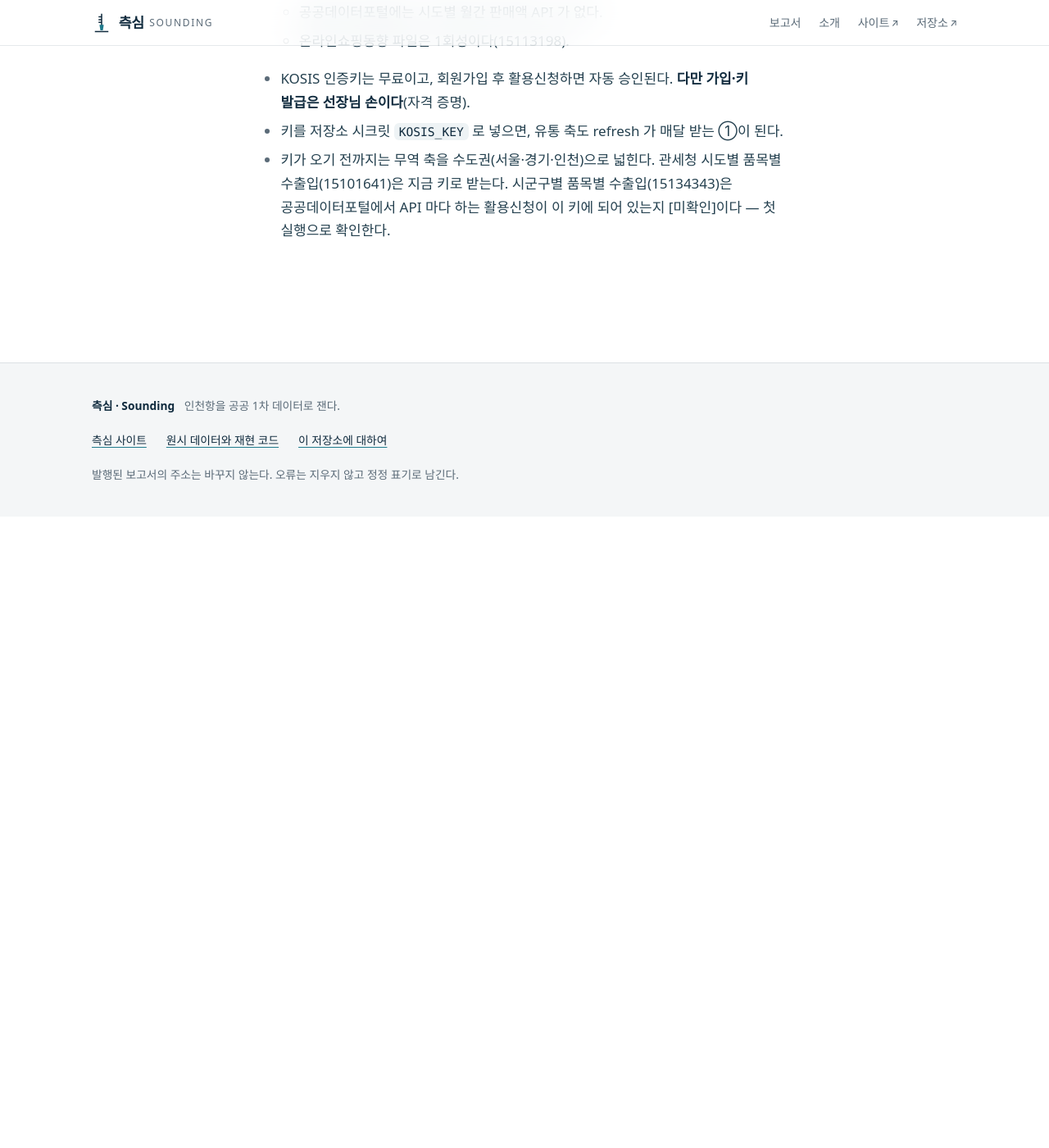
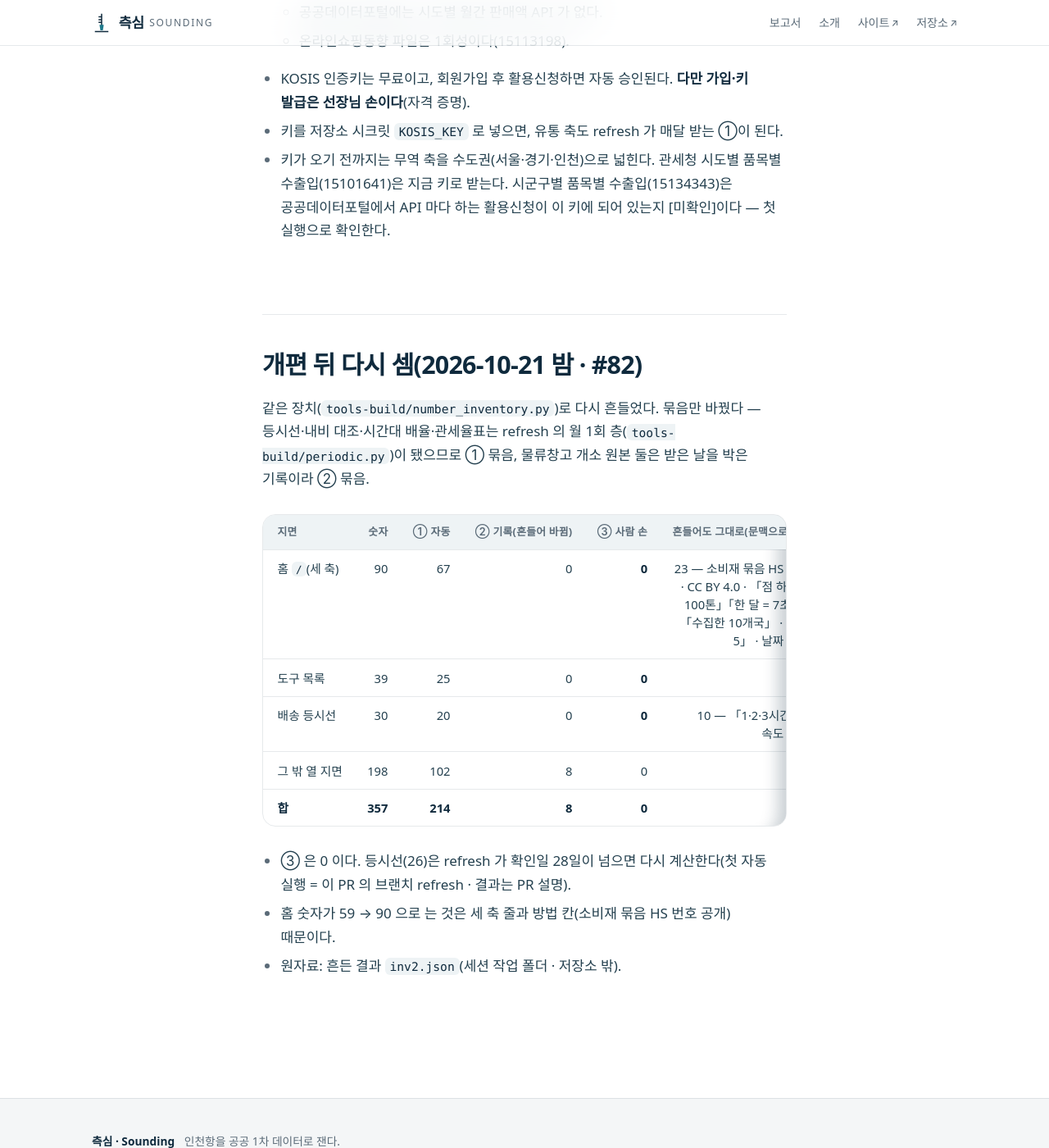
Before and after one commit to jisangj03-dev/incheon-port-analysis, a Jekyll site: the page built from docs/숫자전수_20261021.md, in a window 1280 px wide and 1400 px high, scrolled down 3749 px. Shown: the whole window at 82% size. Built offline with Jekyll 4.4.1, drawn with Linux system fonts in a browser that asks for light colours; some web fonts are replaced; our own code applies the rules of GitHub Pages for plain Markdown files; before the commit the page ends 4379 px from its top, so only the background shows below that.

Commit message:
숫자 전수 — 개편 뒤 다시 셈(③ 0 · 홈 ① 67)
Co-Authored-By: Claude Opus 5.5 <noreply@anthropic.com>
Claude-Session: https://claude.ai/code/session_01L59oEoiMW7KHoJRFFkcN4Q

```diff
--- a/docs/숫자전수_20261021.md
+++ b/docs/숫자전수_20261021.md
@@ -62,3 +62,19 @@
 - KOSIS 인증키는 무료이고, 회원가입 후 활용신청하면 자동 승인된다. **다만 가입·키 발급은 선장님 손이다**(자격 증명).
 - 키를 저장소 시크릿 `KOSIS_KEY` 로 넣으면, 유통 축도 refresh 가 매달 받는 ①이 된다.
 - 키가 오기 전까지는 무역 축을 수도권(서울·경기·인천)으로 넓힌다. 관세청 시도별 품목별 수출입(15101641)은 지금 키로 받는다. 시군구별 품목별 수출입(15134343)은 공공데이터포털에서 API 마다 하는 활용신청이 이 키에 되어 있는지 [미확인]이다 — 첫 실행으로 확인한다.
+
+## 개편 뒤 다시 셈(2026-10-21 밤 · #82)
+
+같은 장치(`tools-build/number_inventory.py`)로 다시 흔들었다. 묶음만 바꿨다 — 등시선·내비 대조·시간대 배율·관세율표는 refresh 의 월 1회 층(`tools-build/periodic.py`)이 됐으므로 ① 묶음, 물류창고 개소 원본 둘은 받은 날을 박은 기록이라 ② 묶음.
+
+| 지면 | 숫자 | ① 자동 | ② 기록(흔들어 바뀜) | ③ 사람 손 | 흔들어도 그대로(문맥으로 ②) |
+|---|---|---|---|---|---|
+| 홈 `/`(세 축) | 90 | 67 | 0 | **0** | 23 — 소비재 묶음 HS 번호 · CC BY 4.0 · 「점 하나 ≈ 100톤」「한 달 = 7초」 · 「수집한 10개국」 · 「외 5」 · 날짜 토막 |
+| 도구 목록 | 39 | 25 | 0 | **0** | 14 |
+| 배송 등시선 | 30 | 20 | 0 | **0** | 10 — 「1·2·3시간」 · 속도 상수 |
+| 그 밖 열 지면 | 198 | 102 | 8 | 0 | 88 |
+| **합** | **357** | **214** | **8** | **0** | **135** |
+
+- ③ 은 0 이다. 등시선(26)은 refresh 가 확인일 28일이 넘으면 다시 계산한다(첫 자동 실행 = 이 PR 의 브랜치 refresh · 결과는 PR 설명).
+- 홈 숫자가 59 → 90 으로 는 것은 세 축 줄과 방법 칸(소비재 묶음 HS 번호 공개) 때문이다.
+- 원자료: 흔든 결과 `inv2.json`(세션 작업 폴더 · 저장소 밖).
```
